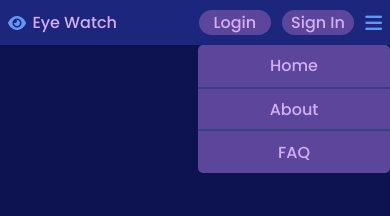
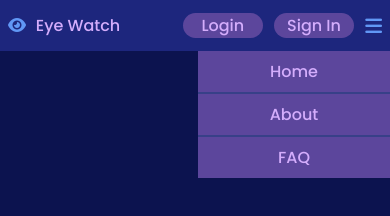
Before and after one commit to Jireh-sama/Navbar, a website built with Vite: page index.html in a window 390 px wide. Both pictures are taken after a click on the icon 373 px from the left and 22 px from the top of the page. Built offline with nearby package versions, Linux system fonts and the light colour scheme.

Commit message:
small update

```diff
--- a/index.html
+++ b/index.html
@@ -12,7 +12,7 @@
      <div class="wrap">
         <header class="navbar">
 
-            <div class="navbox" id="logo">
+            <div class="navbox logo">
                 <i class="fa-solid fa-eye" style="color: #6197f5;"></i>
                 <p>Eye Watch</p>
             </div>
@@ -35,6 +35,12 @@
             </div>
 
         </header>
+
+        <div class="menu-content">
+            <p>Home</p>
+            <p>About</p>
+            <p>FAQ</p>
+        </div>
      </div>
 
     <script type="module" src="main.js"></script>
--- a/main.js
+++ b/main.js
@@ -1,5 +1,5 @@
 const menu = document.getElementById('bars-menu')
-const navLinks = document.querySelector('.nav-links')
+const navLinks = document.querySelector('.menu-content')
 
 menu.addEventListener('click', ()=> {
     navLinks.classList.toggle("active")
--- a/style.css
+++ b/style.css
@@ -28,8 +28,11 @@
  }
 
  .navbar {
-    height: 45px;
+    position: relative;
+    z-index: 100;
+    height: auto;
     width: 100%;
+    padding: .8rem 0;
     display: flex;
     justify-content: space-between;
     background-color: var(--primary-color);
@@ -41,12 +44,28 @@
     font-size: 1rem;
     align-items: center;
 }
+.logo p {
+    text-align: center;
+    width: 6.5rem;
+}
 .navbox p {
     padding: 0 .4rem;
 }
 .nav-links {
     display: flex;
     transition: top 300ms ease-in-out;
+    padding: 0;
+}
+.nav-links p {
+    text-align: center;
+    cursor: pointer;
+    border-radius: 30px;
+    width: 6rem;
+    height: auto;
+    transition: background-color 0.3s ease-in-out;
+}
+.nav-links p:hover {
+    background-color: #5C469C;
 }
 .buttons {
     gap: .7rem;
@@ -64,20 +83,39 @@
     align-items: center;
     justify-content: center;
     height: 25px;
-    width: 4.5rem;
+    width: 5rem;
     border-radius: 40px;
+    cursor: pointer;
     background-color: var(--sub-color);
     transition: right .4s ease;
 }
 
+/* <---------MENU CONTENT---------> */
 
+.menu-content {
+    z-index: 0;
+    position: absolute;
+    right: 0;
+    top: -12rem;
+    width: 12rem;
+    background-color: red;
+    transition: all 0.5s;
+}
+.menu-content p {
+    display: flex;
+    flex-direction: column;
+    justify-content: space-between;
+    align-items: center;
+    padding: .5rem 0;
+    background-color: var(--sub-color);
 
+}
+.menu-content p:nth-child(2){
+    border-top: 2px solid #384088;
+    border-bottom: 2px solid #384088;
+}
 
-
-
-
-
-
+/* <---------MENU CONTENT---------> */
 
 
 
@@ -91,36 +129,22 @@
         right: 0;
     }
     .nav-links {
-        height: 8rem;
-        width: 12rem;
-        z-index: -1;
         position: absolute;
-        top: -95px;
-        padding: 0;
-        right: 0;
-        flex-direction: column;
-        justify-content: space-between;
-        border-radius: 5px;
-        background-color: var(--sub-color);
+        display: none;
     }
-    .nav-links p{
-        width: 100%;
-        height: 100%;
-        display: flex;
-        align-items: center;
-        justify-content: center;
+ }
+
+ @media all and (min-width: 1000px) {
+    .nav-links {
+        gap: 5em;
     }
-    .nav-links p:nth-child(2){
-        border-top: 2px solid #384088;
-        border-bottom: 2px solid #384088;
+    .nav-links p {
+        width: 8rem;
     }
+ }
 
- }
- @media all and (min-width: 600px) {
-
- }
  /* <------------MEDIA QUERY------------> */
 
  .active {
-    top: 45px;
+    top: 3.2rem;
 }
```
